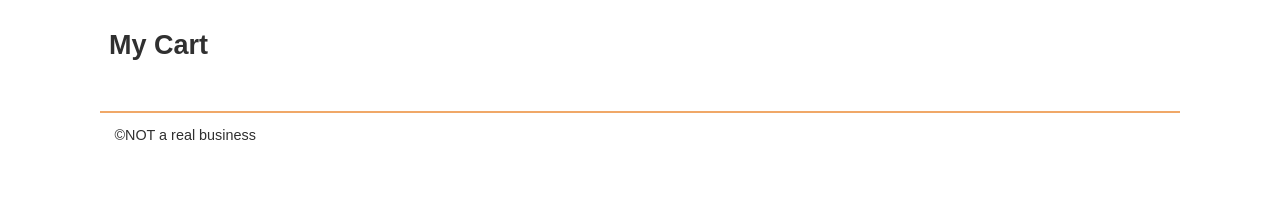
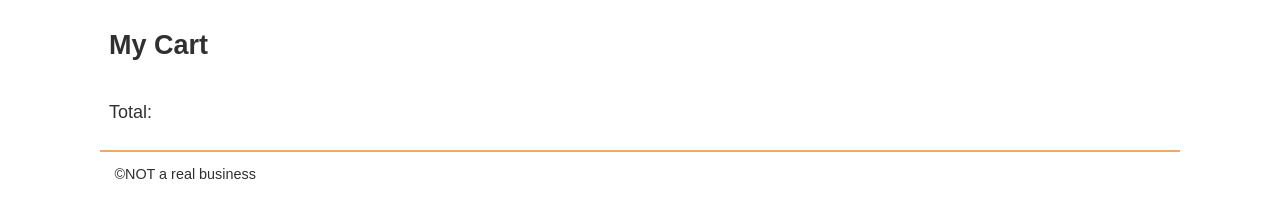
Before and after one commit to pearlrhema/sleepoutside, a website: page src/cart/index.html in a window 1280 px wide. Shown: the part 63-280 px from the top of the page. Drawn offline with Linux system fonts and the light colour scheme; files whose address does not match are found by name.

Commit message:
activity w03 and add total in cart

```diff
--- a/src/cart/index.html
+++ b/src/cart/index.html
@@ -90,6 +90,9 @@
             <p class="cart-card__price">$199.99</p>
           </li> -->
         </ul>
+        <div class="cart-footer hide">
+          <p class="cart-total">Total:</p>
+        </div>
       </section>
     </main>
 
--- a/src/js/ShoppingCart.mjs
+++ b/src/js/ShoppingCart.mjs
@@ -17,6 +17,14 @@ function cartItemTemplate(item){
         `
 }
 
+function calculateTotalPrice(cartItems, selector) {
+    if (cartItems !== null) {
+        const htmlItems = cartItems.map((item) => cartItemTemplate(item));
+        document.querySelector(selector).innerHTML = htmlItems.join('');
+    }
+    return cartItems.reduce((total, item) => total + item.FinalPrice, 0);
+}
+
 
 export default class ShoppingCart{
     constructor(key, parentSelector){
@@ -26,7 +34,21 @@ export default class ShoppingCart{
 
     renderCartContents(){
       const cartItems = getLocalStorage(this.key);
-      const htmlItems = cartItems.map((item) => cartItemTemplate(item));
-      document.querySelector(this.parentSelector).innerHTML = htmlItems.join("");
+        if (cartItems !== null) {
+            const htmlItems = cartItems.map((item) => cartItemTemplate(item));
+            document.querySelector(this.parentSelector).innerHTML = htmlItems.join('');
+        }
+
+        const cartFooter = document.querySelector('.cart-footer');
+        // To show the footer, remove the 'hide' class
+        cartFooter.classList.remove('hide');
+
+
+        // Calculate the total price
+        const totalPrice = calculateTotalPrice(cartItems, this.parentSelector);
+
+        // Update the cart total
+        const cartTotalElement = document.querySelector('.cart-total');
+        cartTotalElement.textContent = `Total: $${totalPrice.toFixed(2)}`;
     }
 }
```
